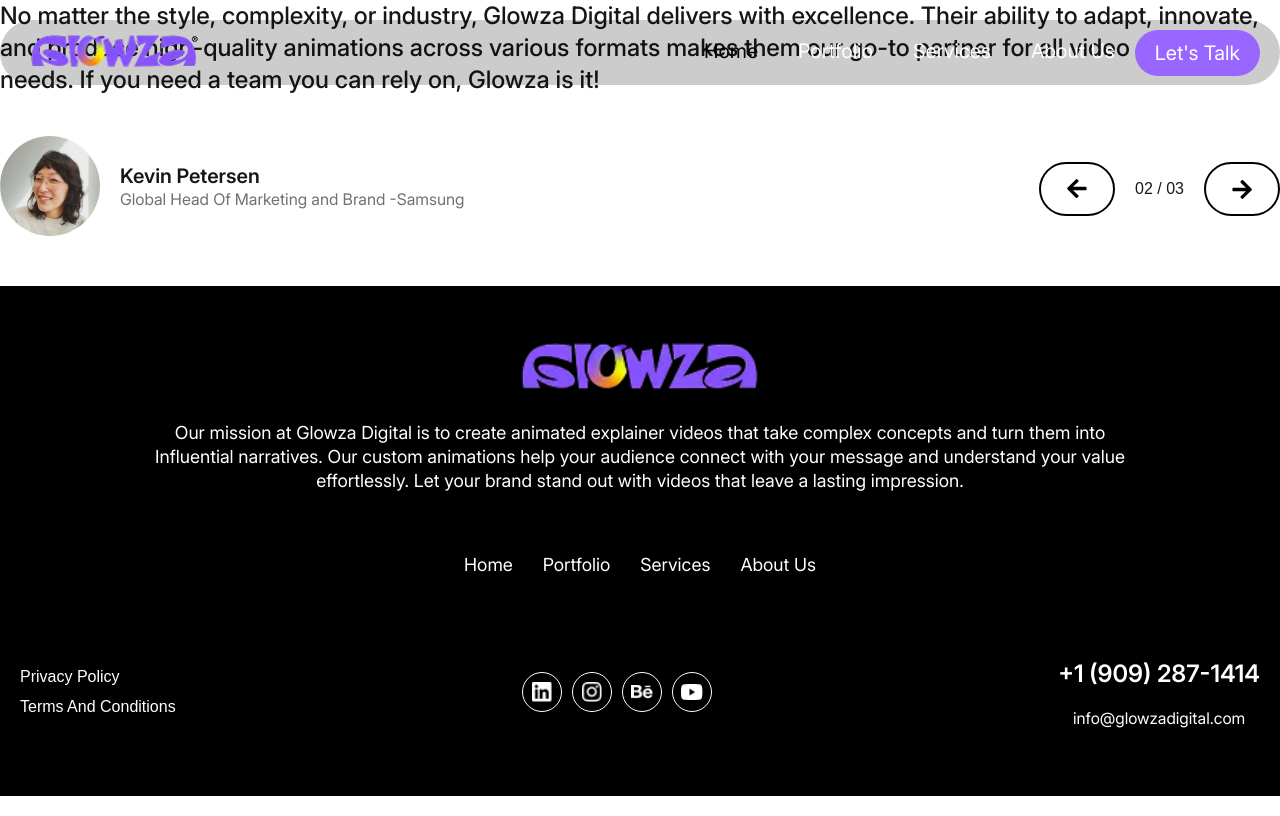
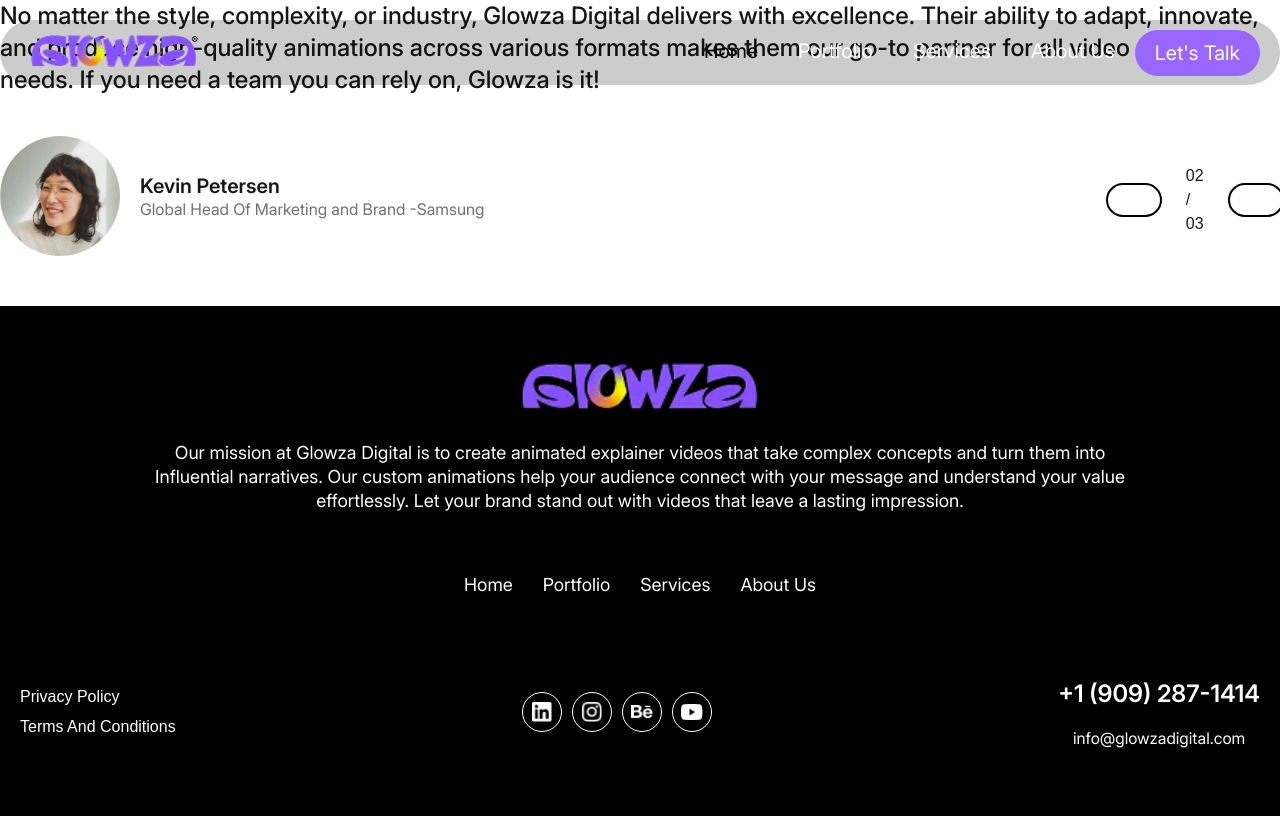
Before and after one commit to Ali-baqar13/digital-project, a Next.js app: page /component/client-feedback in a window 1280 px wide. Built offline with nearby package versions, Linux system fonts and the light colour scheme.

Commit message:
third push

```diff
--- a/app/component/client-feedback/page.tsx
+++ b/app/component/client-feedback/page.tsx
@@ -75,8 +75,8 @@
                             <div className='flex flex-col gap-[40px]'>
                                 <p className='footer font-InterMedium'>{items?.para}</p>
                                 <div className='flex gap-[20px] items-center'>
-                                    <div className='relative w-[100px] h-[100px] '>
-                                        <Image src={items.img} fill alt='image circle' className='rounded-[50px]' />
+                                    <div className='relative w-[70px] h-[70px] md:w-[190px] md:h-[190px] lg:w-[120px] lg:h-[120px] rounded-full'>
+                                        <Image src={items.img} fill alt='image circle' className='rounded-full' />
                                     </div>
                                     <div className='flex flex-col gap-[5px]'>
                                         <p className='btn-var-2 font-InterSemiBold'>{items.name}</p>
@@ -92,13 +92,13 @@
 
                 </Swiper>
             </div>
-            <div className={`md:absolute  mx-auto  mt-[30px] w-[60%] md:w-auto gap-[0px] z-[100] md:bottom-[20px]  md:right-0`}>
-                <div className=' w-[100%]  flex items-center justify-between'>
+            <div className={`md:absolute  mx-auto  mt-[40px]   md:w-auto gap-[0px] z-[100] md:bottom-[20px]  md:right-0`}>
+                <div className='flex items-center ml-[30%]'>
                     <button onClick={() => swiperRef.current.slidePrev()} className='px-[26px] py-[15px]  border-black border-[2px] rounded-full'>
                         <Image src='/assets/icons/arrow.svg' alt='arrow-left' width={20} height={20} className='object-contain' />
 
                     </button>
-                    <div className='custom-pagination md:mx-[20px] mx-[0px]'></div>
+                    <div className='custom-pagination mx-[24px] '></div>
                     <button onClick={() => swiperRef.current.slideNext()} className='px-[26px] py-[15px]  border-black border-[2px] rounded-full trnasform rotate-180'>
                         <Image src='/assets/icons/arrow.svg' alt='arrow-left' width={20} height={20} />
 
--- a/app/home/page.tsx
+++ b/app/home/page.tsx
@@ -140,9 +140,9 @@
                 <ScreenContainer>
                     <div className="relative flex md:flex-row flex-col justify-between gap-[2%] py-[100px] items-center">
                         <div className="md:w-[57%] w-[100%] flex flex-col  overflow-hidden">
-                            <h4 className="w-full text-wrap hero-section font-InterRegular">
+                            <h1 className="w-full text-wrap hero-section font-InterRegular">
                                 Animated <span className="!font-semibold"> Explainer Video</span> Company
-                            </h4>
+                            </h1>
 
                             <p className="mt-[20px] w-[100%] md:w-[80%] sec-hero-section-reg text-primary-1 font-InterMedium">
                                 At Glowza Digital, we create mesmerizing animated explainer videos that
@@ -252,7 +252,7 @@
 
             {/* Stacked Cards Section */}
             <section className="py-[100px]">
-                <ScreenContainer className="md:!px-[150px] ">
+                <ScreenContainer className="xl:!px-[150px] ">
                     <div className='flex flex-col gap-[20px] mb-[50px] mr-[0px] md:mr-[20px] w-full'>
                         <h5 className='heading-var-sec font-InterRegular'>Transform Your Message in to Captivating Visual Stories</h5>
                         <p className='sec-hero-section-400 font-InterRegular text-primary-3 w-[85%]'>As an expert explainer video production company, we create dynamic animations—from e-learning video production to stunning 3D motion graphics services. Need guidance? Our team is here to bring your vision to life!</p>
@@ -262,9 +262,9 @@
                         className="w-full flex flex-col items-center gap-[30px]"
                     >
                         {data.map((item, index) => (
-                            <div className="stacked-card relative flex flex-col w-full">
+                            <div className="stacked-card relative flex flex-col w-full ">
 
-                                <div key={index} className="card relative z-[10] shadow-lg w-full md:pl-[30px] p-[20px] md:p-[0px] md:pr-[10px] flex md:flex-row flex-col justify-between items-center rounded-[24px] bg-white">
+                                <div key={index} className="card shadow-lg relative z-[10]  w-full md:pl-[30px] p-[20px] md:p-[0px] md:pr-[10px] flex md:flex-row flex-col justify-between items-center rounded-[24px] bg-white">
                                     <div className="flex flex-col gap-[24px] md:w-[45%] py-[20px] md:py-[20px] w-[100%]">
                                         <h5 className="heading-var-third font-InterRegular">{item?.title}</h5>
                                         <p className="sec-hero-section-reg font-InterRegular !text-primary-3">
@@ -356,14 +356,14 @@
             </section>
             {/* Highlights section ends */}
 
-            <section className='my-[30px]'>
+            <section className='my-[20px]'>
                 <ScreenContainer className='!px-[0px] lg:!px-[150px]'>
                     <div className='flex justify-between items-center'>
-                        <h5 className='heading-var-fourth font-InterRegular m-[10px]'>Clients Feedback</h5>
+                        <h5 className='heading-var-fourth font-InterSemiBold m-[10px]'>Clients Feedback</h5>
 
 
                     </div>
-                    <div className='pt-[30px] m-[10px]'>
+                    <div className='py-[30px] m-[10px]'>
                     <ClientFeedBack/></div>
                 </ScreenContainer>
             </section>
@@ -396,7 +396,7 @@
                 </ScreenContainer>
                 <div className='w-[100%]  flex lg:flex-row flex-col justify-between items-end'>
                     <ScreenContainer className='!mx-0 !ml-auto w-[100%] lg:!w-[59%]'>
-                        <div className='my-[50px] mx-[10px] px-[150px] border rounded-[12px] '>
+                        <div className='my-[50px] mx-[10px] xl:px-[150px] px-[25px] border rounded-[12px] '>
                             <div className='my-[10px] w-full '>
                                 <form onSubmit={formik.handleSubmit} className='flex flex-col items-end w-full'>
                                     <fieldset className='flex flex-col gap-[15px] my-[15px] w-full'>
```
